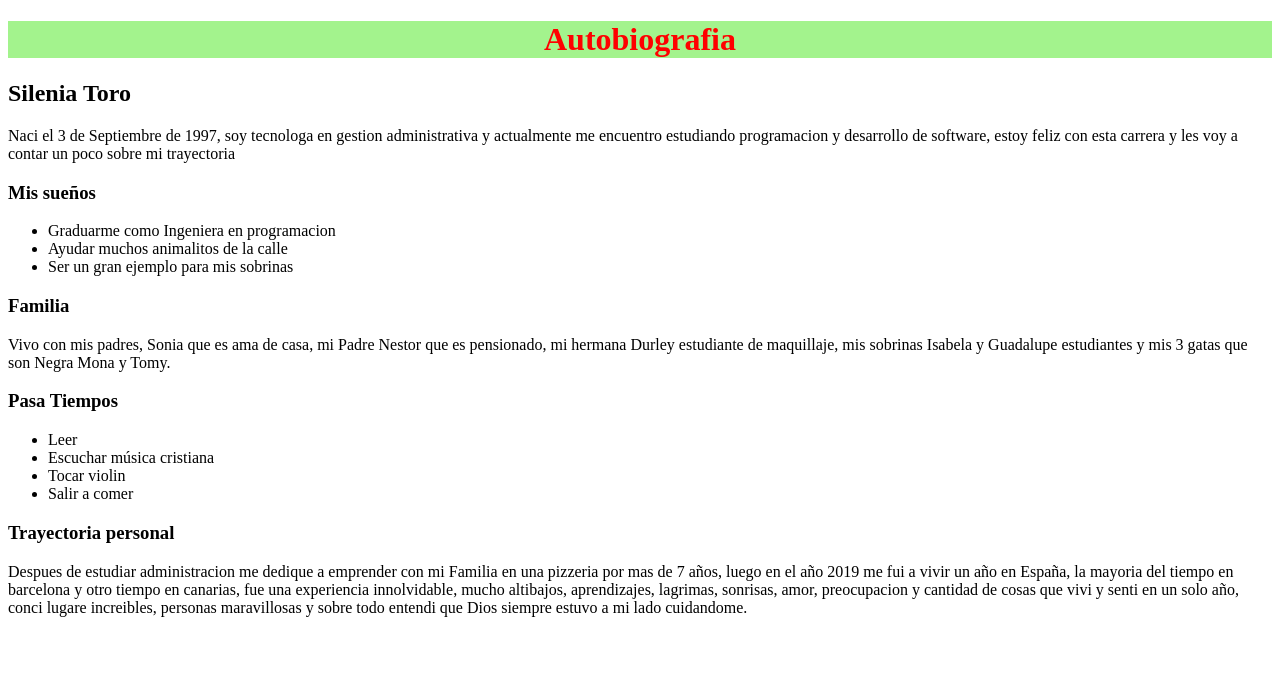
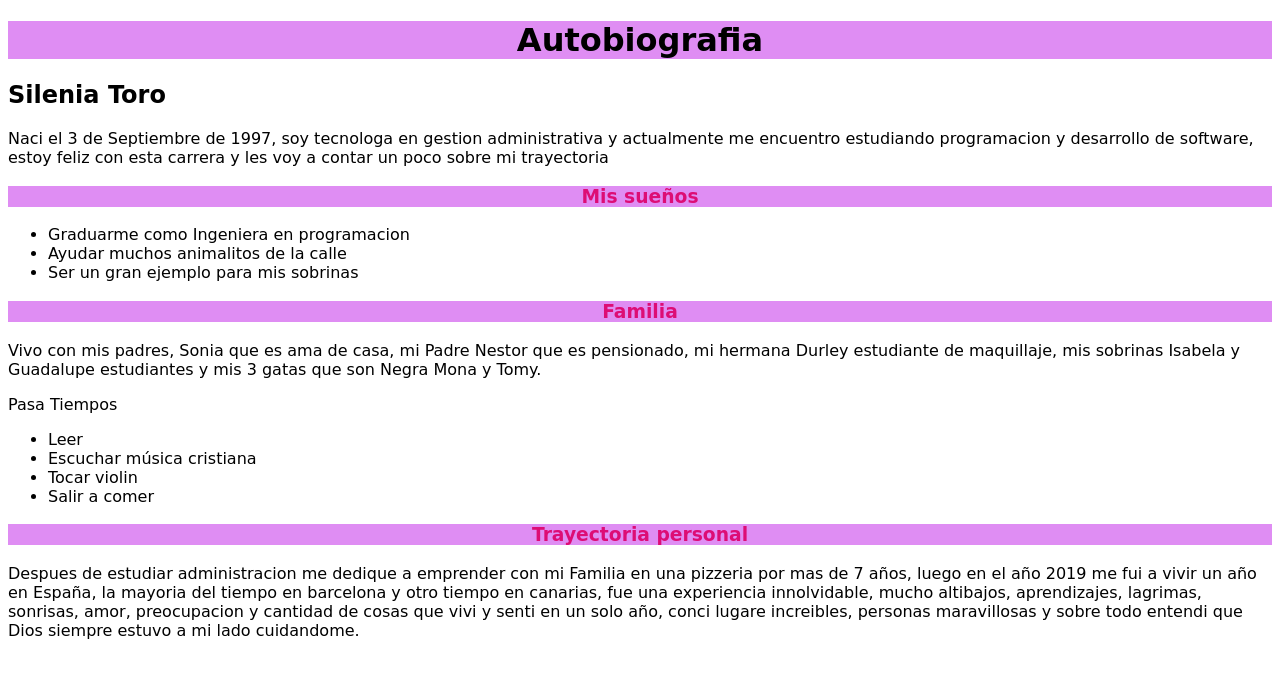
Before and after one commit to Silenia-0309/AutobiografiaSilenia, a plain HTML site: page index.html in a window 1280 px wide. Drawn offline with Linux system fonts and the light colour scheme.

Commit message:
decima version
cambiamos el diseño de la pag web

```diff
--- a/index.html
+++ b/index.html
@@ -5,31 +5,32 @@
     <meta name="viewport" content="width=device-width, initial-scale=1.0">
     <title>Document</title>
 </head>
-<body>
-    <h1 style="color:red; background-color:#a3f38d; text-align:center;">Autobiografia</style></h1>
+<body style="font-family:cursive"></body>
+
+    <h1 style="color:rgb(0, 0, 0); background-color:#df8df3; text-align:center;">Autobiografia</style></h1>
     <h2>Silenia Toro</h2>
     <p>Naci el 3 de Septiembre de 1997, soy tecnologa en gestion administrativa y actualmente
         me encuentro estudiando programacion
         y desarrollo de software, estoy feliz con
         esta carrera y les voy a contar un poco sobre mi trayectoria</p>
-    <h3>Mis sueños</h3>
+    <h3 style="color:rgb(221, 13, 117); background-color:#df8df3; text-align:center;">Mis sueños</h3>
     <Ul>
     <li>Graduarme como Ingeniera en programacion</li>
     <li>Ayudar muchos animalitos de la calle</li>
     <li>Ser un gran ejemplo para mis sobrinas</li>
     </Ul>
-    <h3>Familia</h3>
+    <h3 style="color:rgb(221, 13, 117); background-color:#df8df3; text-align:center;"></h3style>Familia</h3>
     <p>Vivo con mis padres, Sonia que es ama de casa, mi Padre Nestor que es pensionado, mi hermana Durley estudiante
         de maquillaje, mis sobrinas Isabela y Guadalupe estudiantes y mis 3 gatas que son Negra Mona y Tomy.
     </p>
-    <h3>Pasa Tiempos</h3>
+    <h3style="color:rgb(221, 13, 117); background-color:#df8df3; text-align:center;"></h3style>Pasa Tiempos</h3>
     <Ul>
     <li>Leer</li>
     <li>Escuchar música cristiana</li>
     <li>Tocar violin</li>
     <li>Salir a comer</li>
     </Ul>
-    <h3>Trayectoria personal</h3>
+    <h3 style="color:rgb(221, 13, 117); background-color:#df8df3; text-align:center;"></h3style>Trayectoria personal</h3>
     <p>Despues de estudiar administracion me dedique a emprender con mi Familia
         en una pizzeria por mas de 7 años, luego en el año 2019 me fui a vivir un año
         en España, la mayoria del tiempo en barcelona y otro tiempo en canarias,
@@ -39,5 +40,5 @@
     </p>
     </Ul>
 
-</body>
+</style> </body>
 </html>
```
